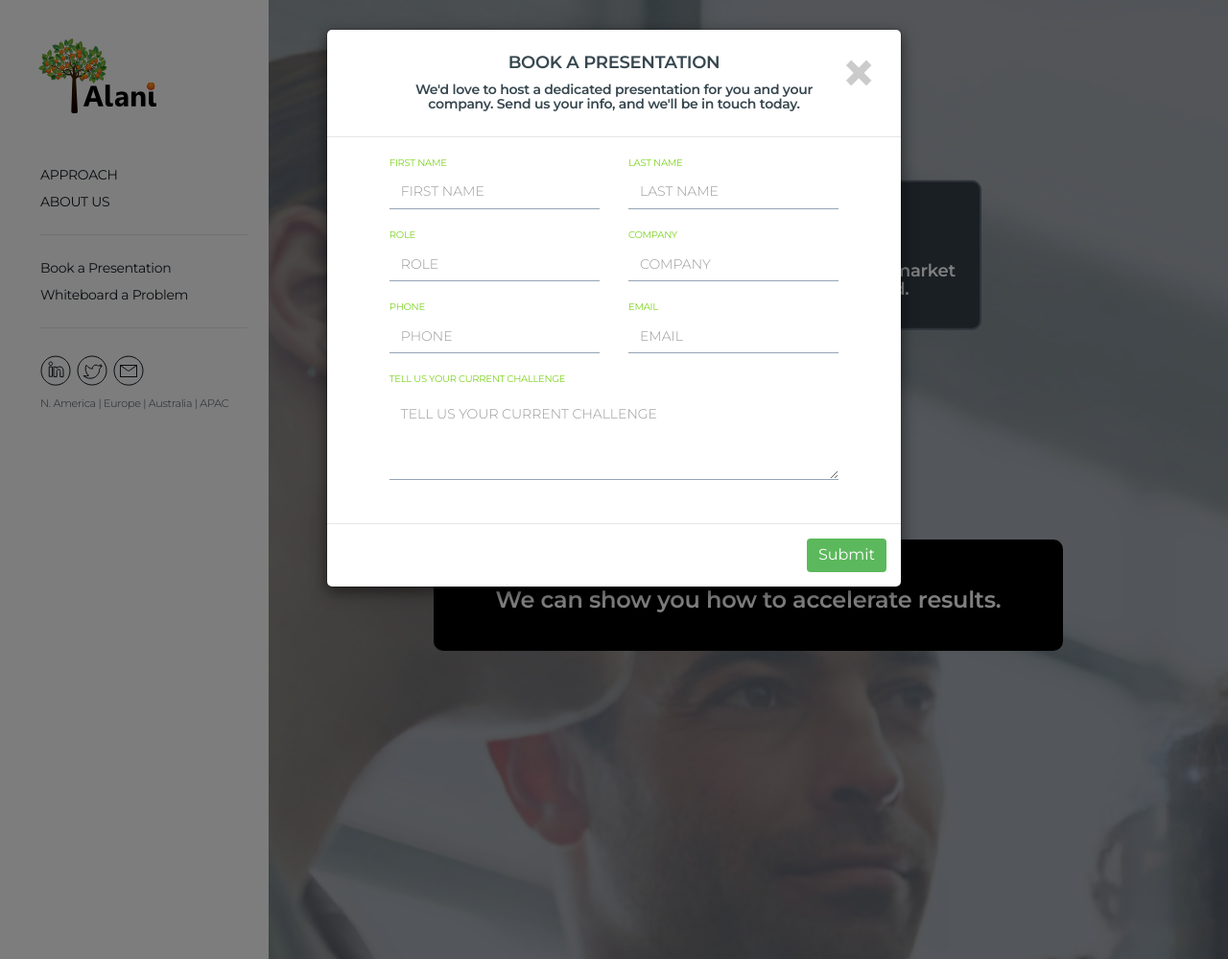
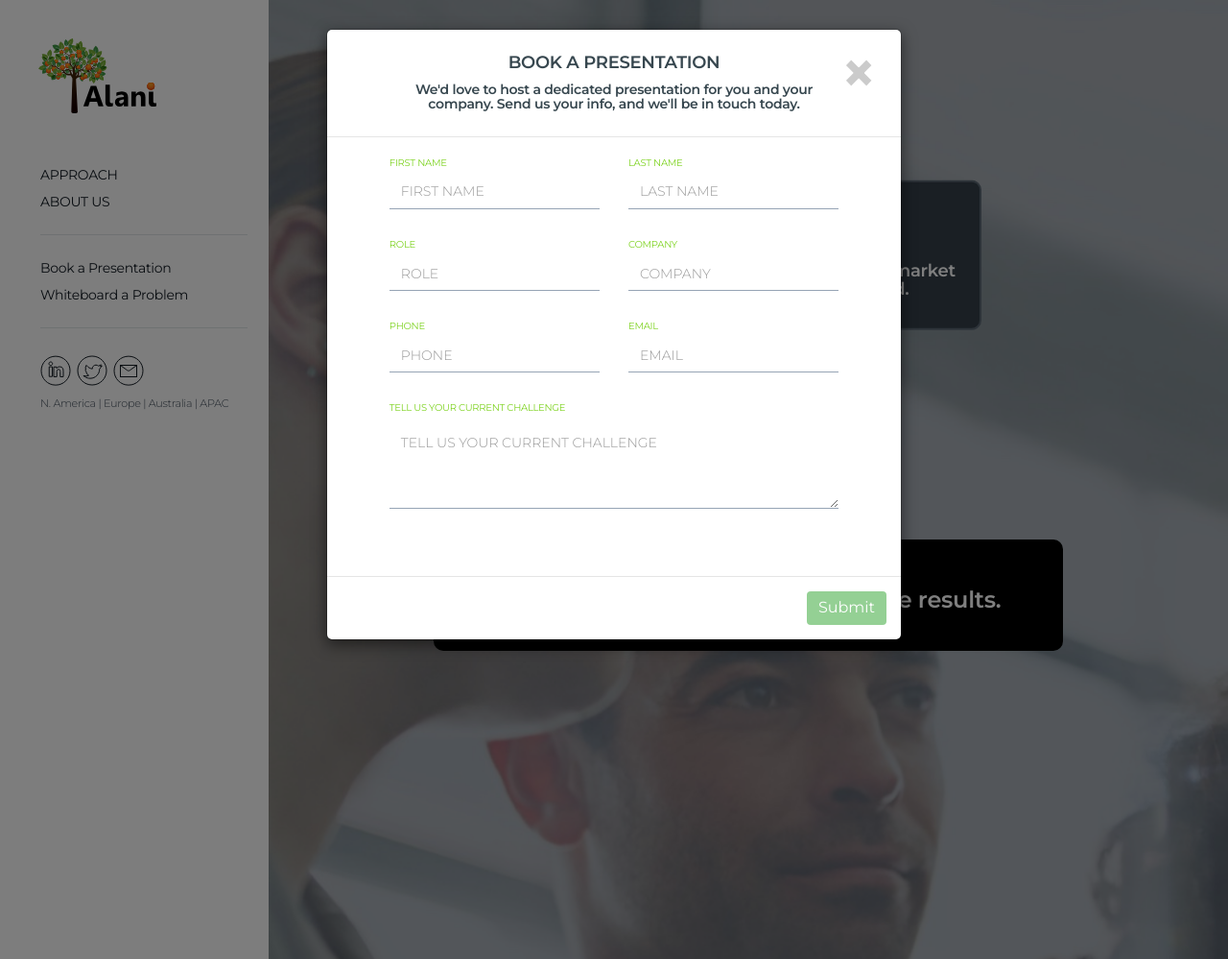
Before and after one commit to Pearl-Snap/alani, a PHP site: page /index.php in a window 1280 px wide, after a click on "Book a Presentation". Shown: the top 999 px of the page at 96% size. Run offline with PHP 8.4, Linux system fonts and the light colour scheme.

Commit message:
[JMR-FORMS] added validation to all forms

```diff
--- a/index.php
+++ b/index.php
@@ -226,7 +226,7 @@
 									<div class="col-xs-12 col-md-6 form-group"><label for="Company">COMPANY</label><input type="text" class="form-control" name="Company" placeholder="COMPANY" required><div class="help-block with-errors"></div></div>
 								</div>
 								<div class="row">
-									<div class="col-xs-12 col-md-6 form-group"><label for="Phone">PHONE</label><input type="tel" class="form-control" name="Phone" placeholder="PHONE" required><div class="help-block with-errors"></div></div>
+									<div class="col-xs-12 col-md-6 form-group"><label for="Phone">PHONE</label><input type="tel" class="form-control" name="Phone" placeholder="PHONE" data-error="Please enter a valid phone number" required><div class="help-block with-errors"></div></div>
 									<div class="col-xs-12 col-md-6 form-group"><label for="Email">EMAIL</label><input type="email" class="form-control" name="Email" placeholder="EMAIL" data-error="Please enter a valid email" required><div class="help-block with-errors"></div></div>
 								</div>
 								<div class="row m-b-lg">
--- a/modal.php
+++ b/modal.php
@@ -1,7 +1,7 @@
 <div class="modal fade" tabindex="-1" role="dialog" id="bap" aria-labelledby="gridSystemModalLabel">
 	<div class="modal-dialog" role="document">
 		<div class="modal-content">
-      <form id="book_presentation" method="POST" action="send-mail.php" role="form">
+      <form id="book_presentation" method="POST" action="send-mail.php" role="form" data-toggle="validator">
         <div class="modal-header">
           <div class="row">
             <div class="col-md-10 col-md-offset-1">
@@ -17,20 +17,20 @@
           <div class="row">
             <div class="col-md-10 col-md-offset-1">
               <input type="hidden" name="FormName" value="Form: Book a Presentation">
-              <div class="row form-group">
-                <div class="col-xs-12 col-md-6"><label for="FirstName">FIRST NAME</label><input type="text" class="form-control" name="FirstName" placeholder="FIRST NAME"></div>
-                <div class="col-xs-12 col-md-6"><label for="LastName">LAST NAME</label><input type="text" class="form-control" name="LastName" placeholder="LAST NAME"></div>
+              <div class="row">
+                <div class="col-xs-12 col-md-6 form-group"><label for="FirstName">FIRST NAME</label><input type="text" class="form-control" name="FirstName" placeholder="FIRST NAME" required><div class="help-block with-errors"></div></div>
+                <div class="col-xs-12 col-md-6 form-group"><label for="LastName">LAST NAME</label><input type="text" class="form-control" name="LastName" placeholder="LAST NAME" required><div class="help-block with-errors"></div></div>
               </div>
-              <div class="row form-group">
-                <div class="col-xs-12 col-md-6"><label for="Role">ROLE</label><input type="text" class="form-control" name="Role" placeholder="ROLE"></div>
-                <div class="col-xs-12 col-md-6"><label for="Company">COMPANY</label><input type="text" class="form-control" name="Company" placeholder="COMPANY"></div>
+              <div class="row">
+                <div class="col-xs-12 col-md-6 form-group"><label for="Role">ROLE</label><input type="text" class="form-control" name="Role" placeholder="ROLE" required><div class="help-block with-errors"></div></div>
+                <div class="col-xs-12 col-md-6 form-group"><label for="Company">COMPANY</label><input type="text" class="form-control" name="Company" placeholder="COMPANY" required><div class="help-block with-errors"></div></div>
               </div>
-              <div class="row form-group">
-                <div class="col-xs-12 col-md-6"><label for="Phone">PHONE</label><input type="tel" class="form-control" name="Phone" placeholder="PHONE"></div>
-                <div class="col-xs-12 col-md-6"><label for="Email">EMAIL</label><input type="email" class="form-control" name="Email" placeholder="EMAIL"></div>
+              <div class="row">
+                <div class="col-xs-12 col-md-6 form-group"><label for="Phone">PHONE</label><input type="tel" class="form-control" name="Phone" placeholder="PHONE" data-error="Please enter a valid phone number" required><div class="help-block with-errors"></div></div>
+                <div class="col-xs-12 col-md-6 form-group"><label for="Email">EMAIL</label><input type="email" class="form-control" name="Email" placeholder="EMAIL" data-error="Please enter a valid email" required><div class="help-block with-errors"></div></div>
               </div>
-              <div class="row form-group m-b-md">
-                <div class="col-xs-12"><label for="HowCanWeHelp">TELL US YOUR CURRENT CHALLENGE</label><textarea class="form-control" rows="3" name="HowCanWeHelp" placeholder="TELL US YOUR CURRENT CHALLENGE"></textarea></div>
+              <div class="row m-b-md">
+                <div class="col-xs-12 form-group"><label for="HowCanWeHelp">TELL US YOUR CURRENT CHALLENGE</label><textarea class="form-control" rows="3" name="HowCanWeHelp" placeholder="TELL US YOUR CURRENT CHALLENGE" required></textarea><div class="help-block with-errors"></div></div>
               </div>
             </div>
           </div>
@@ -51,7 +51,7 @@
 <div class="modal fade" tabindex="-1" role="dialog" id="wbap" aria-labelledby="gridSystemModalLabel">
 	<div class="modal-dialog" role="document">
 		<div class="modal-content">
-      <form id="lets_whiteboard" method="POST" action="send-mail.php" role="form">
+      <form id="lets_whiteboard" method="POST" action="send-mail.php" role="form" data-toggle="validator">
         <div class="modal-header">
           <div class="row">
             <div class="col-md-10 col-md-offset-1">
@@ -67,20 +67,20 @@
           <div class="row">
             <div class="col-md-10 col-md-offset-1">
               <input type="hidden" name="FormName" value="Form: Let's Whiteboard a Problem Together">
-              <div class="row form-group">
-                <div class="col-xs-12 col-md-6"><label for="FirstName">FIRST NAME</label><input type="text" class="form-control" name="FirstName" placeholder="FIRST NAME"></div>
-                <div class="col-xs-12 col-md-6"><label for="LastName">LAST NAME</label><input type="text" class="form-control" name="LastName" placeholder="LAST NAME"></div>
+              <div class="row">
+                <div class="col-xs-12 col-md-6 form-group"><label for="FirstName">FIRST NAME</label><input type="text" class="form-control" name="FirstName" placeholder="FIRST NAME" required><div class="help-block with-errors"></div></div>
+                <div class="col-xs-12 col-md-6 form-group"><label for="LastName">LAST NAME</label><input type="text" class="form-control" name="LastName" placeholder="LAST NAME" required><div class="help-block with-errors"></div></div>
               </div>
-              <div class="row form-group">
-                <div class="col-xs-12 col-md-6"><label for="Role">ROLE</label><input type="text" class="form-control" name="Role" placeholder="ROLE"></div>
-                <div class="col-xs-12 col-md-6"><label for="Company">COMPANY</label><input type="text" class="form-control" name="Company" placeholder="COMPANY"></div>
+              <div class="row">
+                <div class="col-xs-12 col-md-6 form-group"><label for="Role">ROLE</label><input type="text" class="form-control" name="Role" placeholder="ROLE" required><div class="help-block with-errors"></div></div>
+                <div class="col-xs-12 col-md-6 form-group"><label for="Company">COMPANY</label><input type="text" class="form-control" name="Company" placeholder="COMPANY" required><div class="help-block with-errors"></div></div>
               </div>
-              <div class="row form-group">
-                <div class="col-xs-12 col-md-6"><label for="Phone">PHONE</label><input type="tel" class="form-control" name="Phone" placeholder="PHONE"></div>
-                <div class="col-xs-12 col-md-6"><label for="Email">EMAIL</label><input type="email" class="form-control" name="Email" placeholder="EMAIL"></div>
+              <div class="row">
+                <div class="col-xs-12 col-md-6 form-group"><label for="Phone">PHONE</label><input type="tel" class="form-control" name="Phone" placeholder="PHONE" data-error="Please enter a valid phone number" required><div class="help-block with-errors"></div></div>
+                <div class="col-xs-12 col-md-6 form-group"><label for="Email">EMAIL</label><input type="email" class="form-control" name="Email" placeholder="EMAIL" data-error="Please enter a valid email" required><div class="help-block with-errors"></div></div>
               </div>
-              <div class="row form-group m-b-md">
-                <div class="col-xs-12"><label for="HowCanWeHelp">TELL US YOUR CURRENT CHALLENGE</label><textarea class="form-control" rows="3" id="HowCanWeHelp" placeholder="TELL US YOUR CURRENT CHALLENGE"></textarea></div>
+              <div class="row m-b-md">
+                <div class="col-xs-12 form-group"><label for="HowCanWeHelp">TELL US YOUR CURRENT CHALLENGE</label><textarea class="form-control" rows="3" id="HowCanWeHelp" placeholder="TELL US YOUR CURRENT CHALLENGE" required></textarea><div class="help-block with-errors"></div></div>
               </div>
             </div>
           </div>
```
